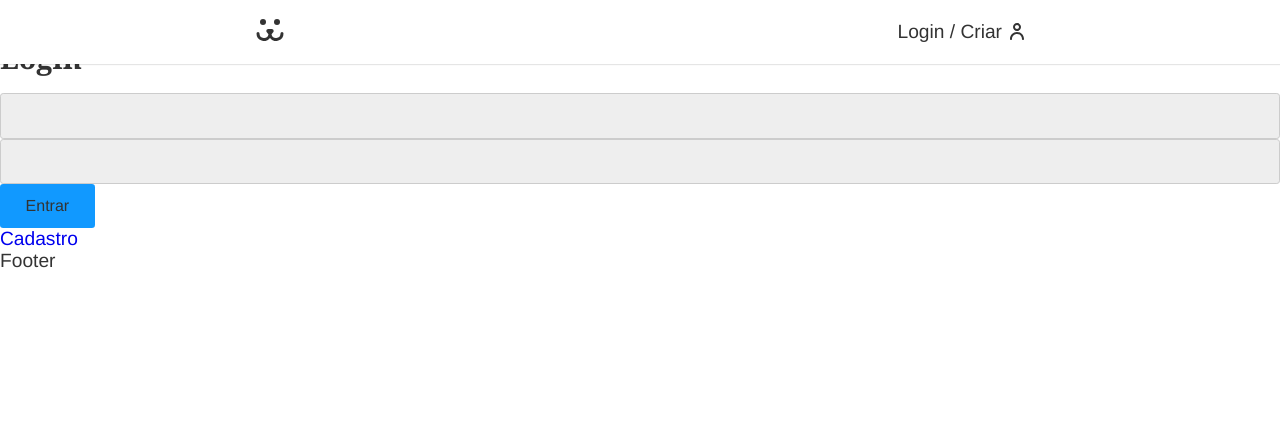
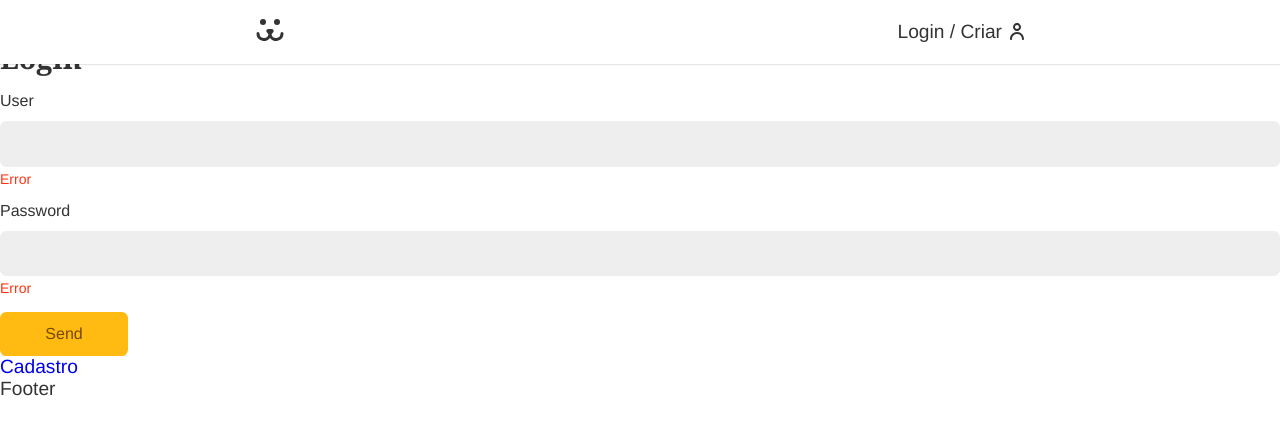
Before and after one commit to priscilamattos/instadog, a React (Create React App) app: page / in a window 1280 px wide. Shown: the top 434 px of the page. Built offline with nearby package versions, Linux system fonts and the light colour scheme; no server answers.

Commit message:
Input and Button style

```diff
--- a/src/App.js
+++ b/src/App.js
@@ -1,5 +1,7 @@
 import { BrowserRouter, Route, Routes } from "react-router-dom";
+
 import styles from "../src/App.css";
+import { UserContextProvider } from "./api/apiContext";
 import Footer from "./components/Footer";
 import Header from "./components/Header";
 import Home from "./components/Home";
@@ -8,6 +10,7 @@ import Login from "./components/login/Login";
 const App = () => {
   return (
     <div>
+      <UserContextProvider>
         <BrowserRouter>
           <Header />
           <Routes>
@@ -16,6 +19,7 @@ const App = () => {
           </Routes>
           <Footer />
         </BrowserRouter>
+      </UserContextProvider>
     </div>
   );
 };
--- a/src/api/apiContext.js
+++ b/src/api/apiContext.js
@@ -7,28 +7,33 @@ const UserContextProvider = ({ children }) => {
   const [dogs, setDogs] = useState([]);
 
   //fetch dog images
-  const getDogs = (dogs) => {
-    const newDogs = [...dogs];
-    newDogs.forEach((dog) => {
-      const fetchImages = async () => {
+  const getDogs = async (dogs) => {
     try {
       const response = await axios({
         method: "GET",
-            url: "https://thedogapi.com/v1/images/search?q=",
-            params: {
-              format: "json",
-              method: "GET",
-              api_key:
+        url: "https://api.thedogapi.com/v1/images/search",
+        headers: {
+          "Content-type": "application/json",
+          "x-api-key":
             "live_jINPmFZwMC3VVVjfdqbDQhxlGjcgq6fpt0aiZjYIbcQPY5ZH2zdbiWx7eCFmbFRh",
         },
+        params: {
+          limit: 5,
+        },
       });
-          dogs.dogImages = response.data.id;
-        } catch (error) {}
+      setDogs(response.data);
+      console.log(
+        "🚀 ~ file: apiContext.js ~ line 25 ~ fetchImages ~ response",
+        response.data
+      );
+    } catch (error) {
+      console.log(
+        "🚀 ~ file: apiContext.js ~ line 29 ~ getDogs ~ error",
+        error
+      );
+    }
   };
-      fetchImages(dogs.id);
-    });
-    setDogs(newDogs);
-  };
+  getDogs();
 
   return (
     <UserContext.Provider value={{ dogs, getDogs, setDogs }}>
--- /dev/null
+++ b/src/components/forms/Button.jsx
@@ -0,0 +1,15 @@
+import React from "react";
+
+import styles from "./Button.module.css";
+
+const Button = ({ label, ...props }) => {
+  return (
+    <div>
+      <button {...props} className={styles.button}>
+        {label}
+      </button>
+    </div>
+  );
+};
+
+export default Button;
--- /dev/null
+++ b/src/components/forms/Button.module.css
@@ -0,0 +1,25 @@
+.button{
+    font-size: 1rem;
+    font-family: var(--type-first);
+    cursor: pointer;
+    border: none;
+    border-radius: 0.4rem;
+    background: #fb1;
+    color: #764701;
+    padding: 0.8rem 1.2rem;
+    box-sizing: border-box;
+    transition: 0.1s;
+    min-width: 8rem;
+}
+
+.button:hover,
+.button:focus{
+outline: none;
+box-shadow: 0 0 0 3px #fea, 0 0 0 4px #fb1;
+background: #fb1;
+}
+
+.button:disabled{
+    opacity: 0.5;
+    cursor: wait;
+}
--- /dev/null
+++ b/src/components/forms/Input.jsx
@@ -0,0 +1,17 @@
+import React from "react";
+
+import styles from "./Input.module.css";
+
+const Input = ({ label, type, name }) => {
+  return (
+    <div className={styles.wrapper}>
+      <label htmlFor="" className={styles.label}>
+        {label}
+      </label>
+      <input id={name} name={name} className={styles.input} type={type} />
+      <p className={styles.error}>Error</p>
+    </div>
+  );
+};
+
+export default Input;
--- /dev/null
+++ b/src/components/forms/Input.module.css
@@ -0,0 +1,35 @@
+.wrapper{
+   margin-bottom: 1rem;
+}
+
+.input{
+   border: 1px solid #eee;
+   display: block;
+   width: 100%;
+   font-size: 1rem;
+   padding: 0.8rem;
+   border-radius: 0.4rem;
+   background: #eee;
+   transform: 0.2s;
+}
+
+.input:focus,
+.input:hover{
+    outline: none;
+    border-color: #fb1;
+    background: white;
+    box-shadow: 0 0 0 3px #fea;
+}
+
+.label{
+    display: block;
+    font-size: 1rem;
+    line-height: 1;
+    padding-bottom: 0.5rem;
+}
+
+.error{
+    color: #f31;
+    font-size: 0.875rem;
+    margin-top: 0.25rem;
+}
--- a/src/components/login/LoginForm.jsx
+++ b/src/components/login/LoginForm.jsx
@@ -1,6 +1,9 @@
 import React from "react";
+import { useEffect, useState } from "react";
 import { Link } from "react-router-dom";
-import { useState, useEffect } from "react";
+
+import Button from "../forms/Button";
+import Input from "../forms/Input";
 
 const LoginForm = () => {
   const [username, setUsername] = useState("");
@@ -26,9 +29,9 @@ const LoginForm = () => {
     <section>
       <h1>Login</h1>
       <form action="" onSubmit={handleSubmit}>
-        <input label="Usuário" type="text" name="username" {...username} />
-        <input label="Senha" type="password" name="password" {...password} />
-        <button>Entrar</button>
+        <Input label="User" type="text" name={username} />
+        <Input label="Password" type="password" name={password} />
+        <Button label="Send" onClick={""} />
       </form>
       <Link to="/login/criar">Cadastro</Link>
     </section>
```
Lines whose indentation alone changed are shown as unchanged.
